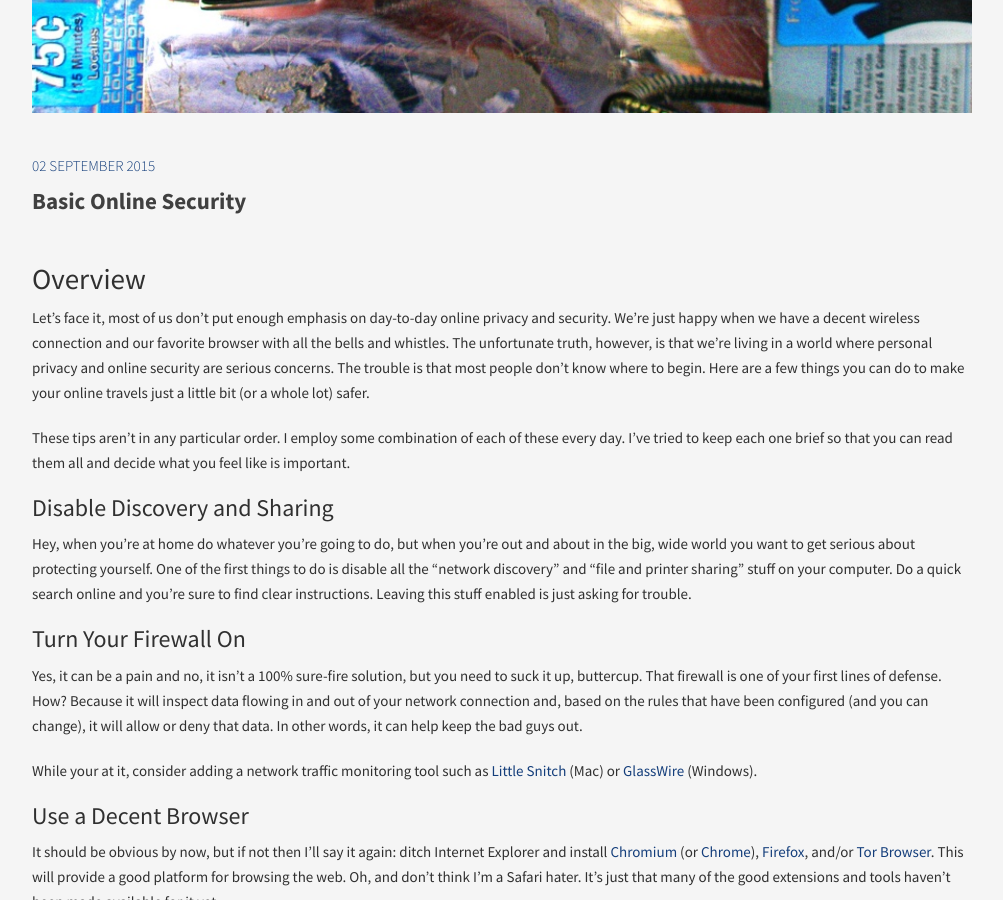
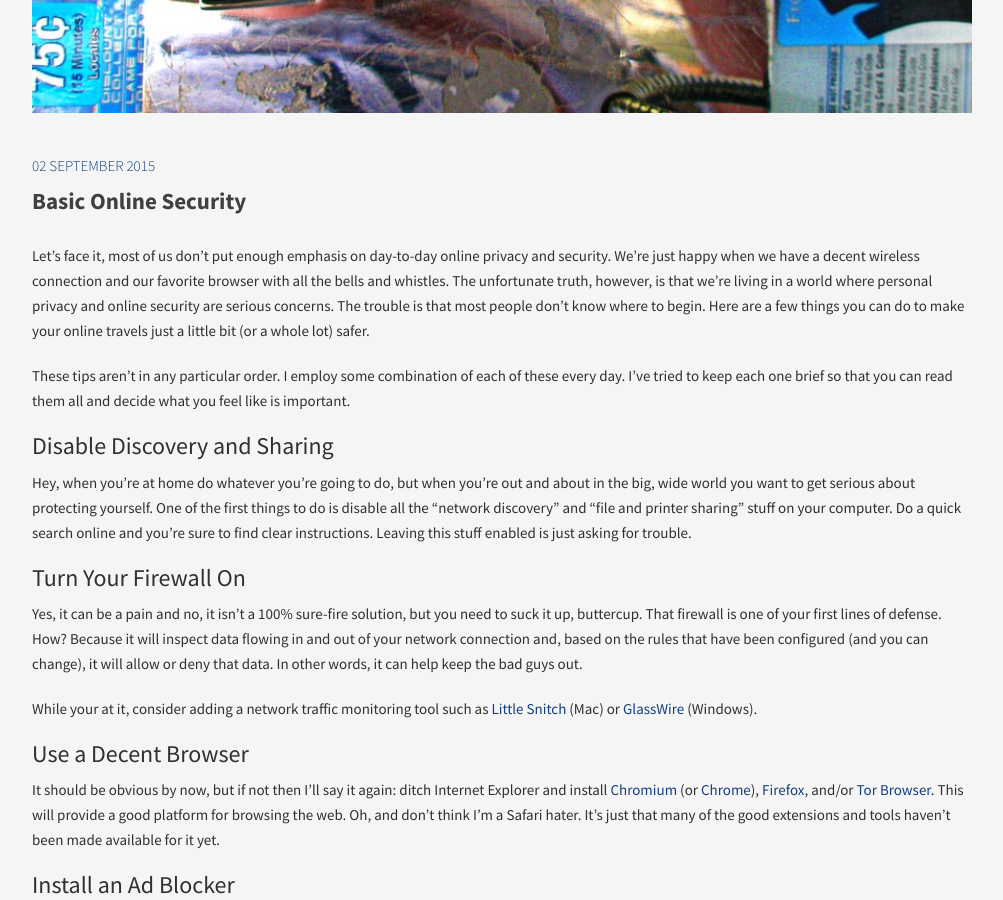
Before and after one commit to gregmajor/gregmajor.github.io, a Jekyll site: the page built from _posts/2015-09-03-basic-online-security.markdown, in a window 1280 px wide and 900 px high, scrolled down 794 px. Shown: the whole window, without its empty margins (138-1141 px from the left). Built offline with Jekyll 4.4.1, drawn with Linux system fonts in a browser that asks for light colours.

Commit message:
Another small tweak to get rid of the weird breaks on some posts.

```diff
--- a/_posts/2015-04-07-getting-started-with-python.markdown
+++ b/_posts/2015-04-07-getting-started-with-python.markdown
@@ -8,8 +8,6 @@ tags:
 - python
 - programming
 ---
-
-# Overview
 
 The [Python](https://www.python.org/) language is easy. As a long-time programmer, however, I found it surprisingly difficult to wrap my head around how to do things with Python the "right" way. There are tons of great tutorials out there, but none of them put it all together in a way that really made me feel like I had a complete setup that wouldn't have experienced Python programmers chuckling to themselves.
 
--- a/_posts/2015-09-03-basic-online-security.markdown
+++ b/_posts/2015-09-03-basic-online-security.markdown
@@ -9,8 +9,6 @@ tags:
 - privacy
 - infosec
 ---
-
-# Overview
 
 Let's face it, most of us don't put enough emphasis on day-to-day online privacy and security. We're just happy when we have a decent wireless connection and our favorite browser with all the bells and whistles. The unfortunate truth, however, is that we're living in a world where personal privacy and online security are serious concerns. The trouble is that most people don't know where to begin. Here are a few things you can do to make your online travels just a little bit (or a whole lot) safer.
 
--- a/_posts/2016-03-31-getting-started-with-git.markdown
+++ b/_posts/2016-03-31-getting-started-with-git.markdown
@@ -8,8 +8,6 @@ tags:
 - git
 - programming
 ---
-
-# Overview
 
 Okay, let's assume you've used version control systems before and perhaps you've even used Git. Great! However, you're still a bit confused about how it all works and what you should be doing. Groovy! That makes you just like every other Git user at some point in their lives. This is a primer (or refresher) on Git.
 
```
